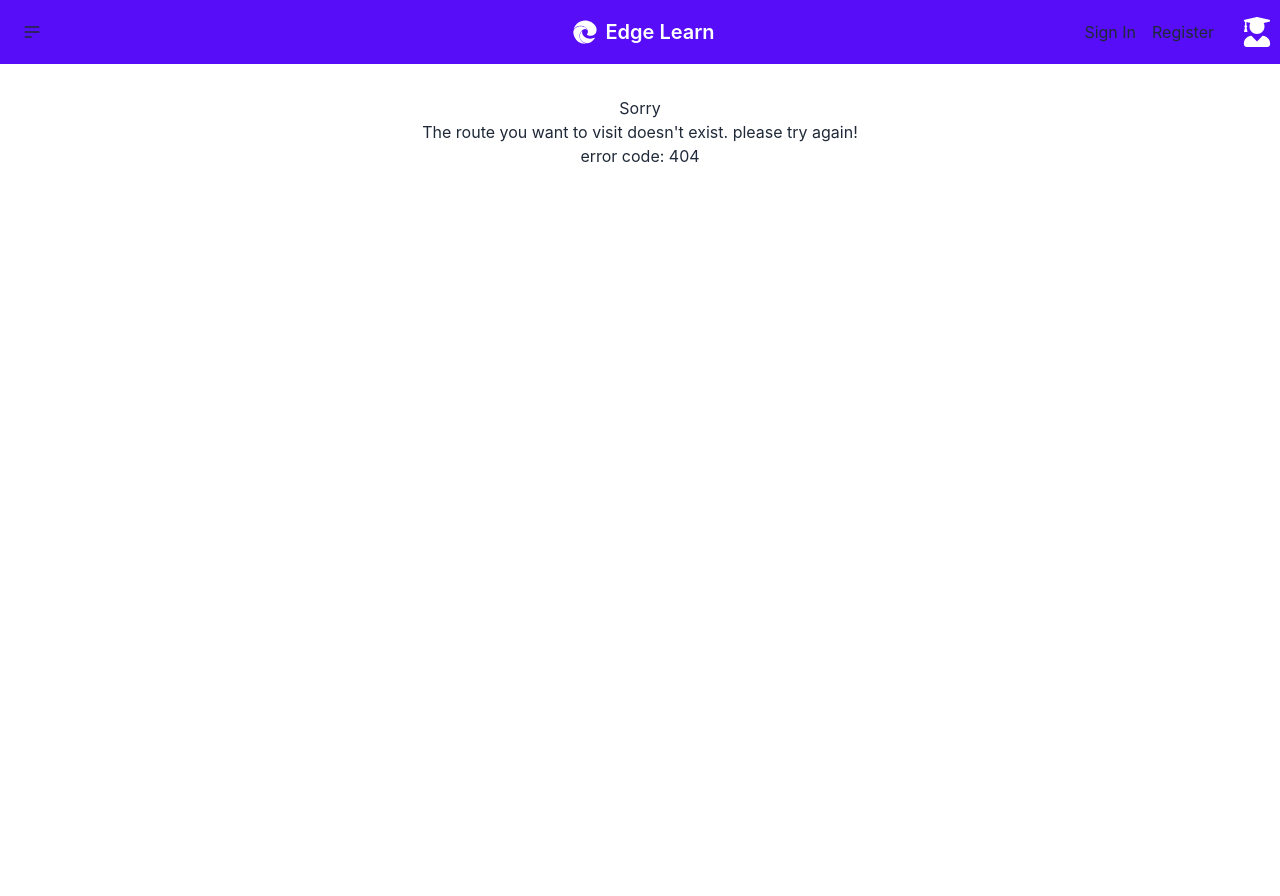
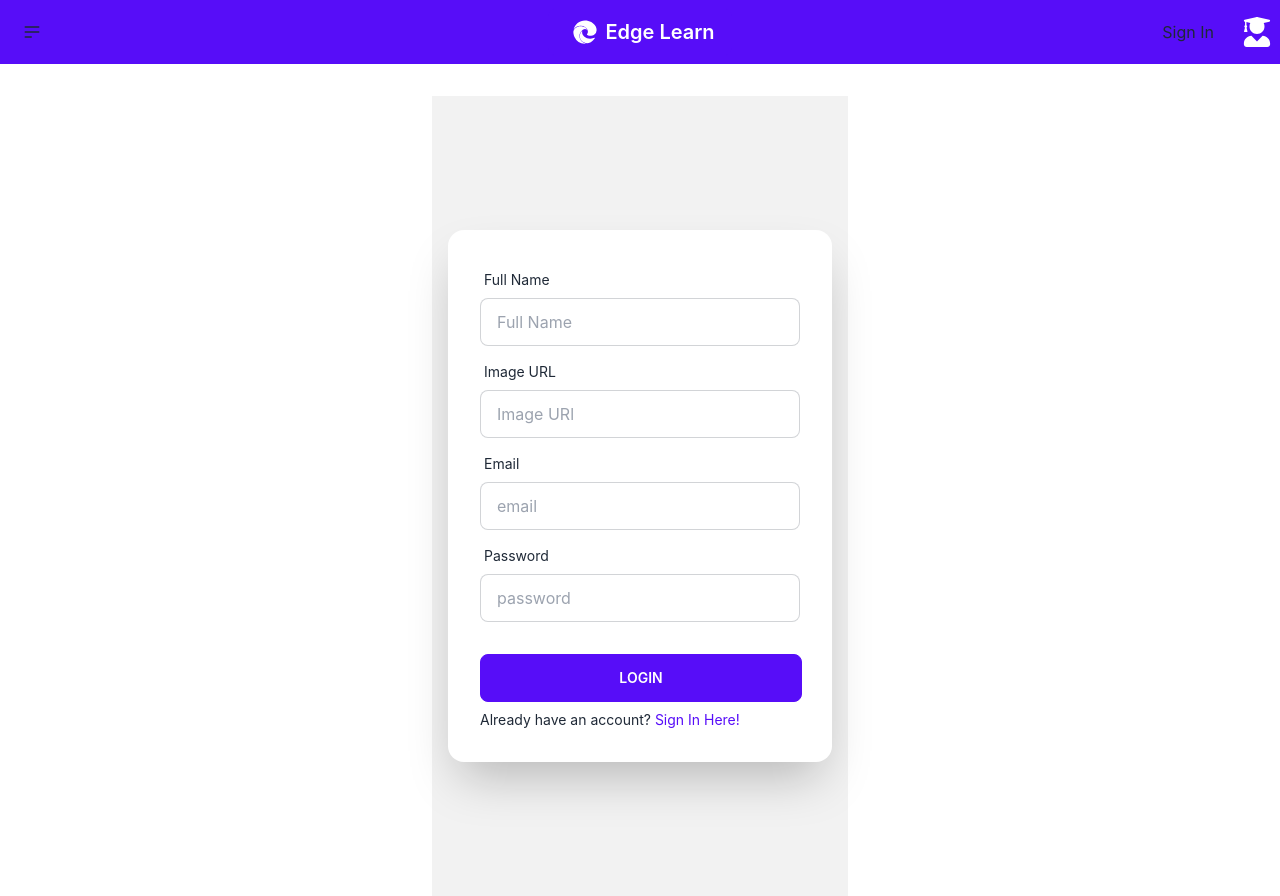
Before and after one commit to mehedi-hasan22/edge-learn-assignment10Client-batch6, a React (Create React App) app: page /register in a window 1280 px wide. Before the commit this address had no page. Before the commit the page ends 800 px from the top, so only its background shows below. Built offline with nearby package versions, Linux system fonts and the light colour scheme.

Commit message:
added forms

```diff
--- /dev/null
+++ b/src/Components/Form/Register.js
@@ -0,0 +1,47 @@
+import React from 'react';
+import { Link } from 'react-router-dom';
+
+const Register = () => {
+    return (
+        <div className='w-max mx-auto'>
+            <div className="hero min-h-screen w-full bg-base-200">
+                <div className="hero-content flex-col lg:flex-row-reverse">
+                    <div className="card flex-shrink-0 w-full max-w-sm shadow-2xl bg-base-100">
+                        <div className="card-body">
+                            <div className="form-control">
+                                <label className="label">
+                                    <span className="label-text">Full Name</span>
+                                </label>
+                                <input type="text" placeholder="Full Name" className="input input-bordered" required />
+                            </div>
+                            <div className="form-control">
+                                <label className="label">
+                                    <span className="label-text">Image URL</span>
+                                </label>
+                                <input type="text" placeholder="Image URl" className="input input-bordered" required />
+                            </div>
+                            <div className="form-control">
+                                <label className="label">
+                                    <span className="label-text">Email</span>
+                                </label>
+                                <input type="text" placeholder="email" className="input input-bordered" required />
+                            </div>
+                            <div className="form-control">
+                                <label className="label">
+                                    <span className="label-text">Password</span>
+                                </label>
+                                <input type="text" placeholder="password" className="input input-bordered" required />
+                            </div>
+                            <div className="form-control mt-6">
+                                <button className="btn btn-primary btn-wide px-40">Login</button>
+                            </div>
+                            <h1 className='text-sm'>Already have an account? <Link to='/signIn' className='text-primary'>Sign In Here!</Link></h1>
+                        </div>
+                    </div>
+                </div>
+            </div>
+        </div>
+    );
+};
+
+export default Register;
--- /dev/null
+++ b/src/Components/Form/SignIn.js
@@ -0,0 +1,38 @@
+import React from 'react';
+import { Link } from 'react-router-dom';
+
+const SignIn = () => {
+    return (
+        <div>
+            <div className="hero min-h-screen w-full bg-base-200">
+                <div className="hero-content flex-col lg:flex-row-reverse">
+                    <div className="card flex-shrink-0 w-full max-w-sm shadow-2xl bg-base-100">
+                        <div className="card-body">
+                            <div className="form-control">
+                                <label className="label">
+                                    <span className="label-text">Email</span>
+                                </label>
+                                <input type="text" placeholder="email" className="input input-bordered" required />
+                            </div>
+                            <div className="form-control">
+                                <label className="label">
+                                    <span className="label-text">Password</span>
+                                </label>
+                                <input type="text" placeholder="password" className="input input-bordered" required />
+                                <label className="label">
+                                    <Link href="#" className="label-text-alt link link-hover">Forgot password?</Link>
+                                </label>
+                            </div>
+                            <div className="form-control mt-6">
+                                <button className="btn btn-primary">Login</button>
+                            </div>
+                            <h1 className='text-sm'>Don't have an account? <Link to='/register' className='text-primary'>Register Here!</Link></h1>
+                        </div>
+                    </div>
+                </div>
+            </div>
+        </div>
+    );
+};
+
+export default SignIn;
--- a/src/Components/Header/Header.js
+++ b/src/Components/Header/Header.js
@@ -23,8 +23,7 @@ const Header = () => {
             </div>
             <div className="navbar-end">
                 <div className='mx-5'>
-                    <Link className='mx-2'>Sign In</Link>
-                    <Link className='mx-2'>Register</Link>
+                    <Link to='/signIn' className='mx-2'>Sign In</Link>
                 </div>
                 <FaUserGraduate className='text-white text-3xl'></FaUserGraduate>
             </div>
```
Also changed, not shown: src/App.js (+10 -0 lines).
